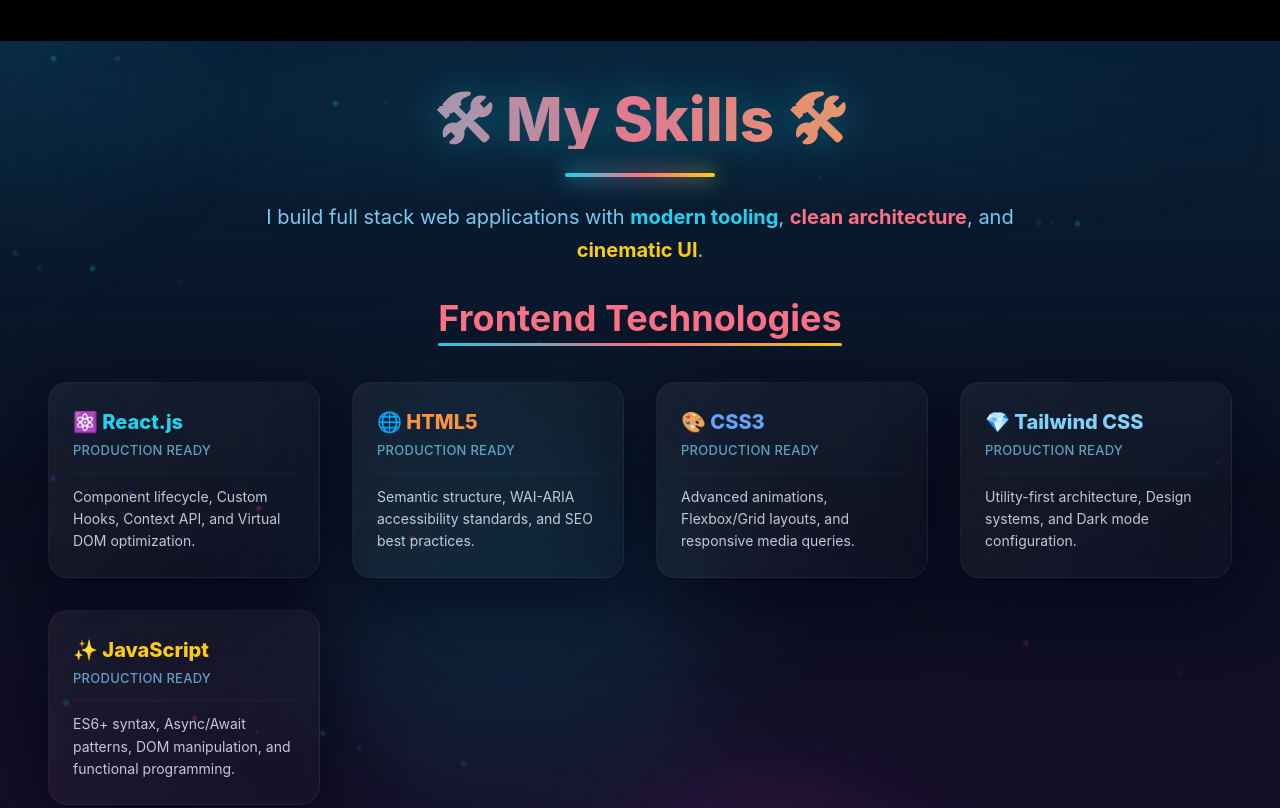
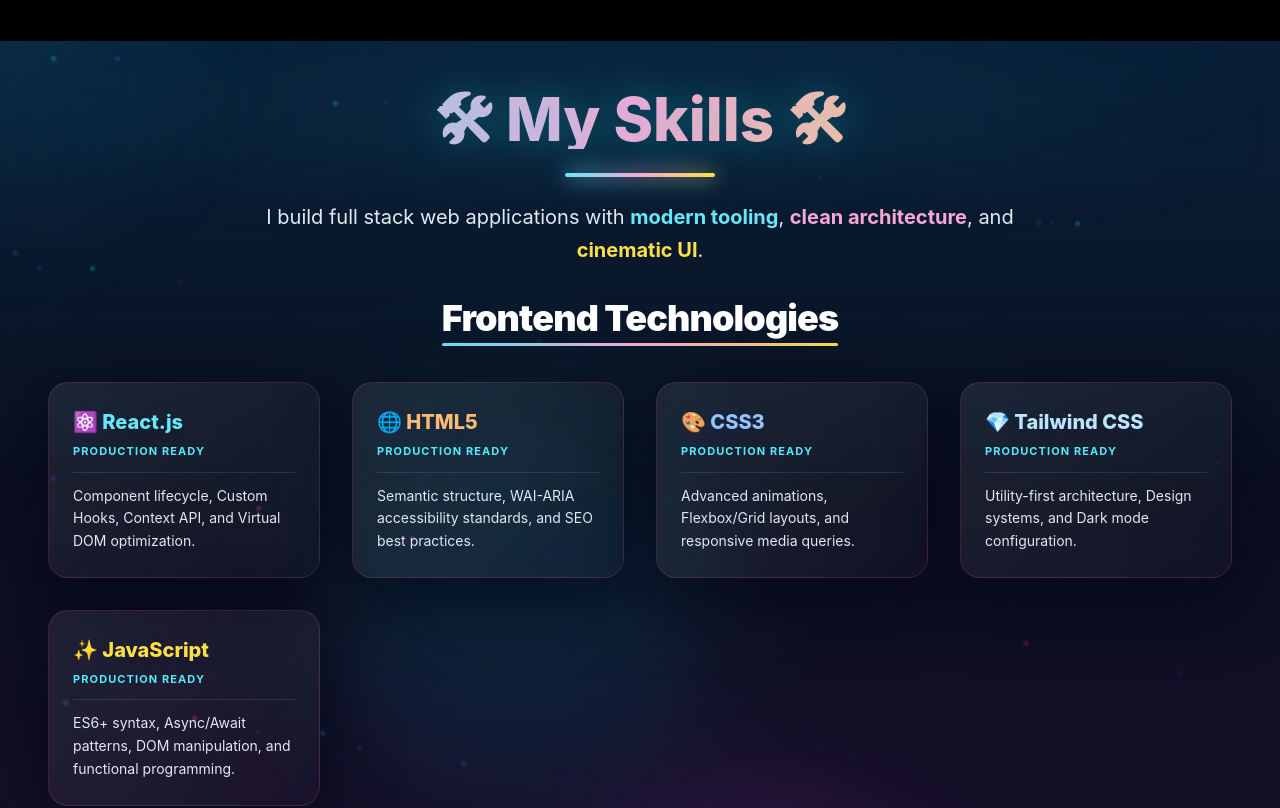
Before and after one commit to Gokulakrishna15/portfolio, a React (Vite) app: page / in a window 1280 px wide. Shown: the part 2741-3549 px from the top of the page. Built offline with nearby package versions, Linux system fonts and the light colour scheme.

Commit message:
Enhance styles and colors for better visibility
Updated color variables for better contrast and adjusted styles for skill cards and text.

```diff
--- a/src/Skills.jsx
+++ b/src/Skills.jsx
@@ -100,20 +100,21 @@
   const [mousePos, setMousePos] = useState({ x: 0, y: 0 });
   const [hoveredCard, setHoveredCard] = useState(null);
 
+  // BRIGHTENED HEX CODES FOR MAXIMUM CONTRAST
   const cssVars = {
-    "--c-cyan": "#22d3ee",
-    "--c-cyan-soft": "#7dd3fc",
-    "--c-orange": "#fb923c",
-    "--c-blue": "#60a5fa",
-    "--c-yellow": "#facc15",
-    "--c-pink": "#fb7185",
-    "--c-purple": "#a78bfa",
-    "--c-green": "#34d399",
-    "--c-indigo": "#818cf8",
-    "--c-gray": "#cbd5e1",
-    "--c-green-soft": "#86efac",
-    "--c-pink-soft": "#fbcfe8",
-    "--c-white": "#ffffff", // Added for Vercel
+    "--c-cyan": "#67e8f9",      // Bright Cyan
+    "--c-cyan-soft": "#bae6fd", // Soft Sky
+    "--c-orange": "#fdba74",    // Bright Orange
+    "--c-blue": "#93c5fd",      // Bright Blue
+    "--c-yellow": "#fde047",    // Bright Yellow
+    "--c-pink": "#f9a8d4",      // Bright Pink
+    "--c-purple": "#c4b5fd",    // Bright Purple
+    "--c-green": "#6ee7b7",     // Bright Emerald
+    "--c-indigo": "#a5b4fc",    // Bright Indigo
+    "--c-gray": "#f1f5f9",      // Slate 100
+    "--c-green-soft": "#bbf7d0",// Soft Green
+    "--c-pink-soft": "#fbcfe8", // Soft Pink
+    "--c-white": "#ffffff",
   };
 
   const particleCount = typeof window !== "undefined" && window.innerWidth < 640 ? 30 : 60;
@@ -248,8 +249,8 @@
 
         /* Ultra Card with 3D Transform */
         .skill-card {
-          background: linear-gradient(135deg, rgba(255,255,255,0.05), rgba(255,255,255,0.01));
-          border: 1px solid rgba(236,72,153,0.1);
+          background: linear-gradient(135deg, rgba(255,255,255,0.08), rgba(255,255,255,0.02));
+          border: 1px solid rgba(236,72,153,0.2);
           border-radius: 20px;
           padding: 24px;
           position: relative;
@@ -266,8 +267,8 @@
           inset: -2px;
           opacity: 0;
           background: radial-gradient(circle 300px at var(--mouse-x, 50%) var(--mouse-y, 50%),
-            rgba(34,211,238,0.15),
-            rgba(236,72,153,0.1) 40%,
+            rgba(34,211,238,0.25),
+            rgba(236,72,153,0.15) 40%,
             transparent 70%);
           border-radius: inherit;
           z-index: 0;
@@ -297,9 +298,9 @@
         .skill-card:hover {
           transform: translateY(-12px) scale(1.03) rotateX(2deg);
           box-shadow: 0 35px 100px rgba(2,6,23,0.8),
-                      0 0 60px rgba(34,211,238,0.15),
-                      0 0 100px rgba(236,72,153,0.1);
-          border-color: rgba(34,211,238,0.3);
+                      0 0 60px rgba(34,211,238,0.2),
+                      0 0 100px rgba(236,72,153,0.2);
+          border-color: rgba(34,211,238,0.4);
         }
 
         /* Orbiting Particles around card */
@@ -337,7 +338,7 @@
         /* Neon Text with Glow */
         .neon-text {
           text-shadow: 0 6px 20px rgba(124,58,237,0.08);
-          font-weight: 700;
+          font-weight: 800;
           transition: all 400ms cubic-bezier(0.34, 1.56, 0.64, 1);
           display: inline-block;
           position: relative;
@@ -355,7 +356,7 @@
         }
 
         .skill-card:hover .neon-text {
-          text-shadow: 0 0 25px currentColor, 0 0 50px currentColor, 0 0 75px currentColor;
+          text-shadow: 0 0 25px currentColor, 0 0 50px currentColor;
           transform: translateX(3px) scale(1.05);
         }
 
@@ -474,7 +475,7 @@
           <div style={{ position: 'absolute', inset: 0, background: 'inherit', filter: 'blur(10px)', borderRadius: 'inherit' }} />
         </div>
 
-        <p className="text-lg md:text-xl max-w-3xl mx-auto leading-relaxed" style={{ color: "rgba(125,211,252,0.95)" }}>
+        <p className="text-lg md:text-xl max-w-3xl mx-auto leading-relaxed text-slate-200">
           I build full stack web applications with <span style={{ color: 'var(--c-cyan)', fontWeight: 700 }}>modern tooling</span>, <span style={{ color: 'var(--c-pink)', fontWeight: 700 }}>clean architecture</span>, and <span style={{ color: 'var(--c-yellow)', fontWeight: 700 }}>cinematic UI</span>.
         </p>
       </div>
@@ -485,7 +486,8 @@
           {categories.map((category, catIdx) => (
             <div key={category} className={`reveal-up ${visible ? "visible" : ""}`} style={{ transitionDelay: `${catIdx * 150}ms` }}>
               <div className="text-center mb-8">
-                <h3 className="category-header text-3xl md:text-4xl font-bold mb-3" style={{ color: "var(--c-pink)" }}>
+                {/* BRIGHTENED CATEGORY HEADER */}
+                <h3 className="category-header text-3xl md:text-4xl font-black mb-3 text-white tracking-tight">
                   {category} Technologies
                 </h3>
               </div>
@@ -521,30 +523,27 @@
                         <div style={{
                           position: "absolute",
                           inset: 0,
-                          opacity: 0.08,
-                          background: "radial-gradient(circle at 15% 15%, rgba(34,211,238,0.15), transparent 30%), radial-gradient(circle at 85% 85%, rgba(236,72,153,0.12), transparent 30%)",
-                          filter: "blur(30px)",
+                          opacity: 0.1,
+                          background: "radial-gradient(circle at 15% 15%, rgba(34,211,238,0.2), transparent 30%), radial-gradient(circle at 85% 85%, rgba(236,72,153,0.15), transparent 30%)",
+                          filter: "blur(20px)",
                           pointerEvents: "none",
                           zIndex: 0
                         }} />
 
                         {/* Content */}
                         <div style={{ position: "relative", zIndex: 2 }}>
-                          <p className="neon-text" data-text={skill.name} style={{ color: skill.color, fontSize: 20, marginBottom: 4, fontWeight: 800 }}>
+                          <p className="neon-text" data-text={skill.name} style={{ color: skill.color, fontSize: 20, marginBottom: 6, fontWeight: 800 }}>
                             {skill.name}
                           </p>
-                          <p style={{ color: "rgba(125,211,252,0.9)", fontSize: 13, marginBottom: 12, fontWeight: 500, letterSpacing: '0.02em', textTransform: 'uppercase', opacity: 0.8 }}>
+
+                          {/* BRIGHTENED "PRODUCTION READY" LABEL */}
+                          <p className="text-[11px] text-cyan-300 mb-3 font-bold tracking-widest uppercase">
                             Production Ready
                           </p>
 
-                          {/* Technical Details (Replacing Progress Bar) */}
-                          <div className="pt-3 border-t border-white/5">
-                            <p style={{
-                                color: "rgba(226, 232, 240, 0.85)",
-                                fontSize: 14,
-                                lineHeight: '1.6',
-                                fontWeight: 400
-                              }}>
+                          {/* BRIGHTENED TECHNICAL DETAILS */}
+                          <div className="pt-3 border-t border-white/10">
+                            <p className="text-slate-200 text-sm leading-relaxed font-normal">
                               {skill.details}
                             </p>
                           </div>
```
